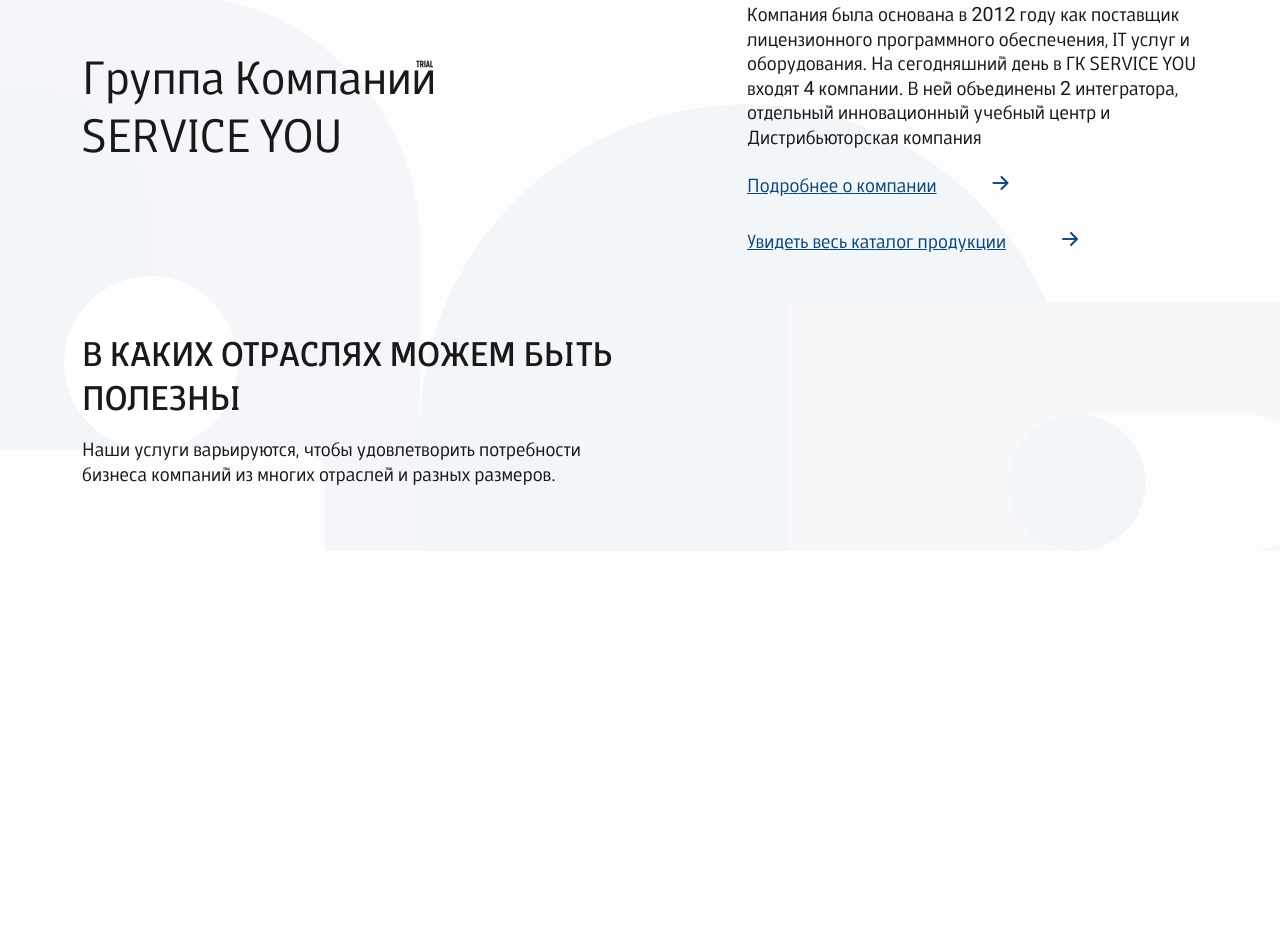
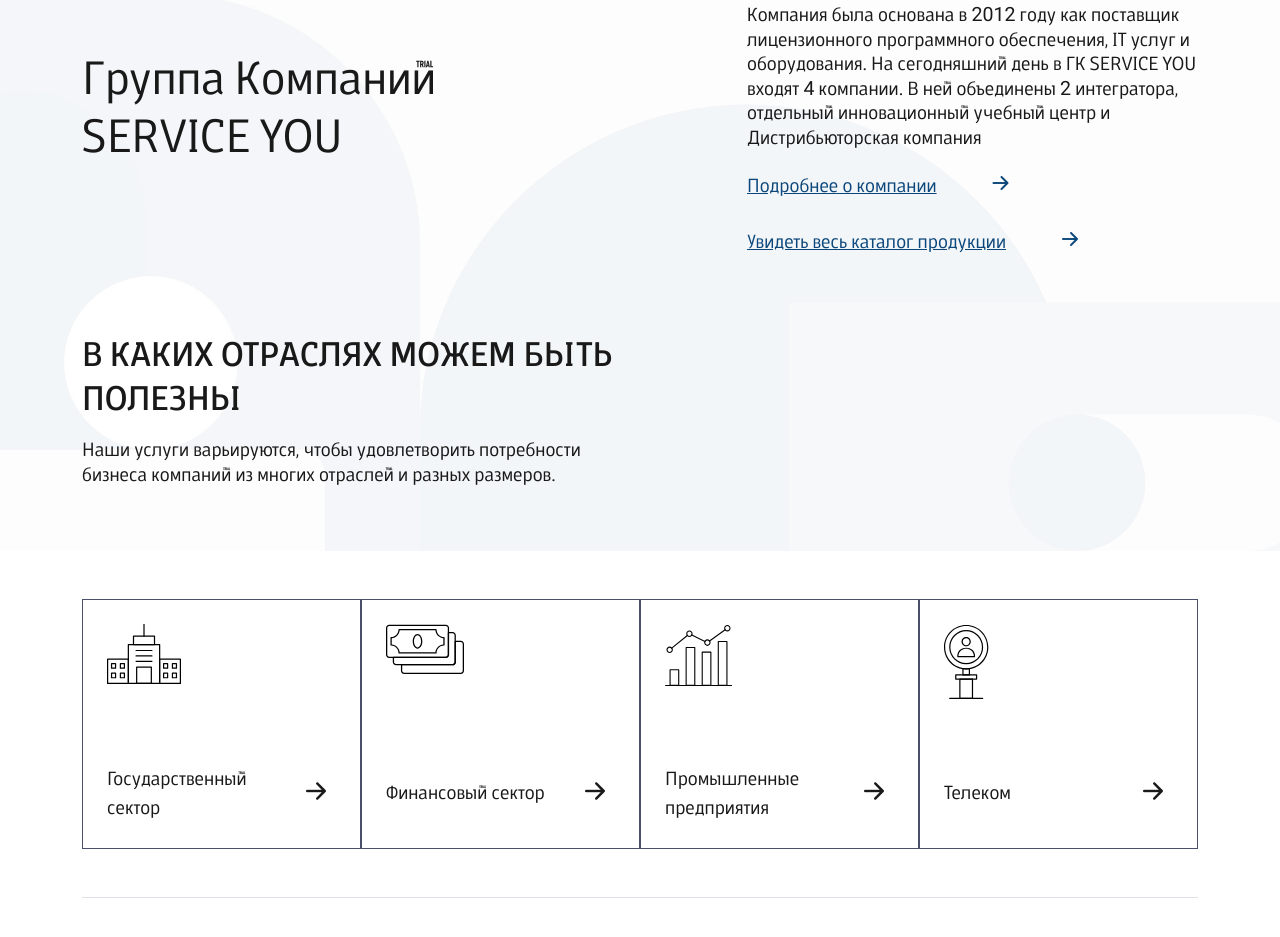
Before and after one commit to arofatnizamova/Service-you, a plain HTML site: page index.html in a window 1280 px wide. Shown: the part 1095-2032 px from the top of the page. Before the commit the page ends 1646 px from the top, so only its background shows below. Drawn offline with nearby package versions, Linux system fonts and the light colour scheme; some icons are missing.

Commit message:
feat: add slider

```diff
--- a/index.html
+++ b/index.html
@@ -178,7 +178,8 @@
                 </div>
             </div>
         </section>
-        <section class="position-relative">
+        <section class="pb-5">
+            <div class="position-relative">
                 <img src="images/home-page/bg-figure.png" alt="" class="w-100 img-fluid object-fit-cover img-position-status">
                 <div class="box-info-position-status w-100 h-100 top-0 left-0">
                     <div class="container my-lg-5 h-100">
@@ -212,6 +213,45 @@
                         </div>
                     </div>
                 </div>
+            </div>
+            <div class="container">
+                <div class="position-relative py-5 border-bottom">
+                    <div class="slick-slider industries">
+                        <div class="slider-item px-sm-0 px-1">
+                            <div class="industries-slider-item d-flex flex-column align-items-start justify-content-between">
+                                <img src="icons/slider-icons-main-page/1.svg" alt="">
+                                <a href="#" class="fs-paragraph d-flex justify-content-between fw-light align-items-center w-100">
+                                    Государственный сектор <i class="bi bi-arrow-right-short fs-1"></i>
+                                </a>
+                            </div>
+                        </div>
+                        <div class="slider-item px-sm-0 px-1">
+                            <div class="industries-slider-item d-flex flex-column align-items-start justify-content-between">
+                                <img src="icons/slider-icons-main-page/2.svg" alt="">
+                                <a href="#" class="fs-paragraph d-flex justify-content-between fw-light align-items-center w-100">
+                                    Финансовый сектор <i class="bi bi-arrow-right-short fs-1"></i>
+                                </a>
+                            </div>
+                        </div>
+                        <div class="slider-item px-sm-0 px-1">
+                            <div class="industries-slider-item d-flex flex-column align-items-start justify-content-between">
+                                <img src="icons/slider-icons-main-page/3.svg" alt="">
+                                <a href="#" class="fs-paragraph d-flex justify-content-between fw-light align-items-center w-100">
+                                    Промышленные предприятия <i class="bi bi-arrow-right-short fs-1"></i>
+                                </a>
+                            </div>
+                        </div>
+                        <div class="slider-item px-sm-0 px-1">
+                            <div class="industries-slider-item d-flex flex-column align-items-start justify-content-between">
+                                <img src="icons/slider-icons-main-page/4.svg" alt="">
+                                <a href="#" class="fs-paragraph d-flex justify-content-between fw-light align-items-center w-100">
+                                    Телеком <i class="bi bi-arrow-right-short fs-1"></i>
+                                </a>
+                            </div>
+                        </div>
+                    </div>
+                </div>
+            </div>
         </section>
     </main>
     <script src="https://code.jquery.com/jquery-3.6.0.min.js"></script>
--- a/scripts/main.js
+++ b/scripts/main.js
@@ -0,0 +1,46 @@
+$('.slick-slider').each(function () {
+    let slider = $(this);
+    let options = {
+        prevArrow: slider.parent().find('.slider-prev'),
+        nextArrow: slider.parent().find('.slider-next'),
+        infinite: true,
+        autoPlay: true,
+    }
+    let extraOptions = {}
+    if (slider.hasClass('industries')) {
+        extraOptions = {
+        slidesToShow: 4,
+            slidesToScroll: 1,
+            centerMode: false,
+            arrows: true,
+            autoPlay: true,
+        responsive: [
+    {
+        breakpoint: 1200,
+        settings: {
+        slidesToShow: 3.5,
+        slidesToScroll: 1,
+        dots: true,
+        }
+    },
+    {
+        breakpoint: 992,
+        settings: {
+        slidesToShow: 2.1,
+        slidesToScroll: 1,
+        dots: true,
+        }
+    },
+    {
+        breakpoint: 576,
+        settings: {
+        slidesToShow: 1,
+        slidesToScroll: 1,
+        dots: true,
+        }
+            },
+    ]
+        }
+    }
+  slider.slick($.extend({}, extraOptions, options ));
+})
--- a/styles/main.css
+++ b/styles/main.css
@@ -154,6 +154,23 @@ header{
 .box-info-position-status{
     position: absolute;
 }
+.industries-slider-item{
+    height: 250px;
+    padding: 24px;
+    border: 1px solid var(--color-dark-gray);
+}
+.slick-dots {
+    bottom: -50px;
+}
+.slick-dots li button {
+    padding: 0px;
+}
+.slick-dots li button:before {
+    font-size: 10px;
+}
+.slick-dots li {
+    margin: 0px;
+}
 @media (max-width: 1650px){
     .logo-xl{
         width: 200px;
@@ -184,6 +201,9 @@ header{
     .nav-link{
         font-size: 20px;
     }
+    .industries-slider-item{
+        height: 200px;
+    }
 }
 @media (max-width: 400px){
     .logo{
```
Also changed, not shown: icons/slider-icons-main-page/1.svg (added), icons/slider-icons-main-page/2.svg (added), icons/slider-icons-main-page/3.svg (added), icons/slider-icons-main-page/4.svg (added), 1 other file. Lines whose indentation alone changed are shown as unchanged.
